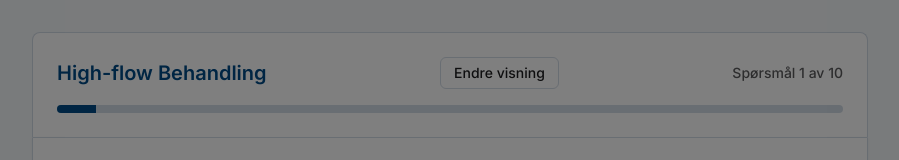
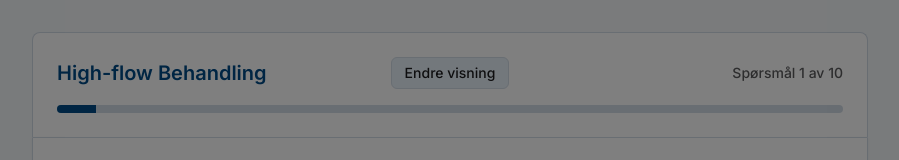
Before and after one commit to clakje/Respirasjonsst-ttende_behandling_Modul_1_Case_oppgaver, a plain HTML site: page index.html in a window 1280 px wide. Shown: the top 160 px of the page, without its empty margins (190-1089 px from the left). Drawn offline with Linux system fonts and the light colour scheme.

Commit message:
Oppdatert styling for 'Endre visning'-knappen (midtstilling og bakgrunnsfarge)

```diff
--- a/style.css
+++ b/style.css
@@ -90,12 +90,23 @@ body {
 }
 
 .header-top h1 {
+    flex: 1;
+    text-align: left;
     font-size: 1.25rem;
     font-weight: 600;
     color: var(--hso-blue);
 }
 
+.header-top .btn {
+    flex: 0 0 auto;
+    margin: 0 0.5rem;
+    background-color: #E7F0F9;
+    text-align: center;
+}
+
 .progress-text {
+    flex: 1;
+    text-align: right;
     font-size: 0.875rem;
     color: var(--text-secondary);
     font-weight: 500;
```
